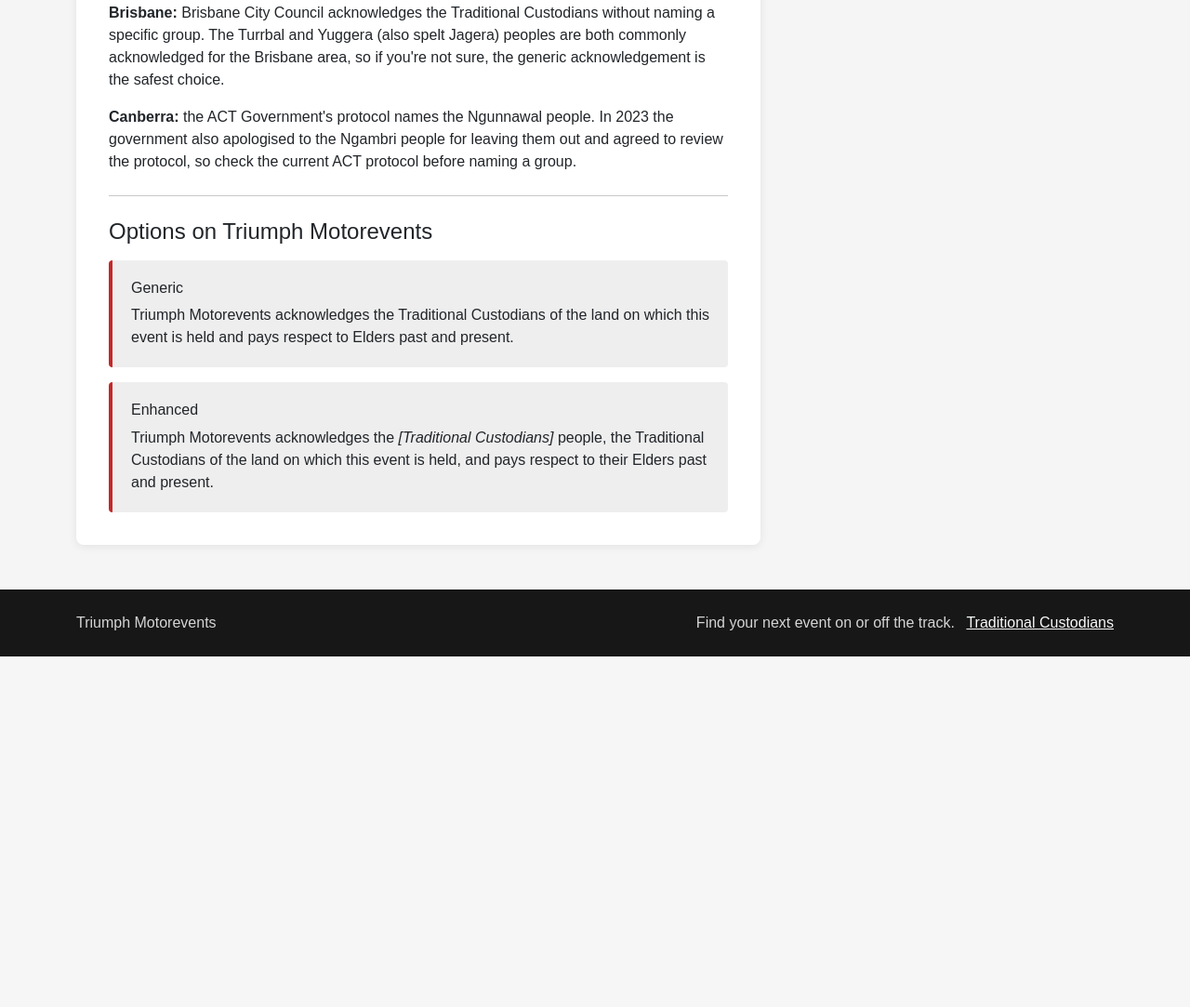
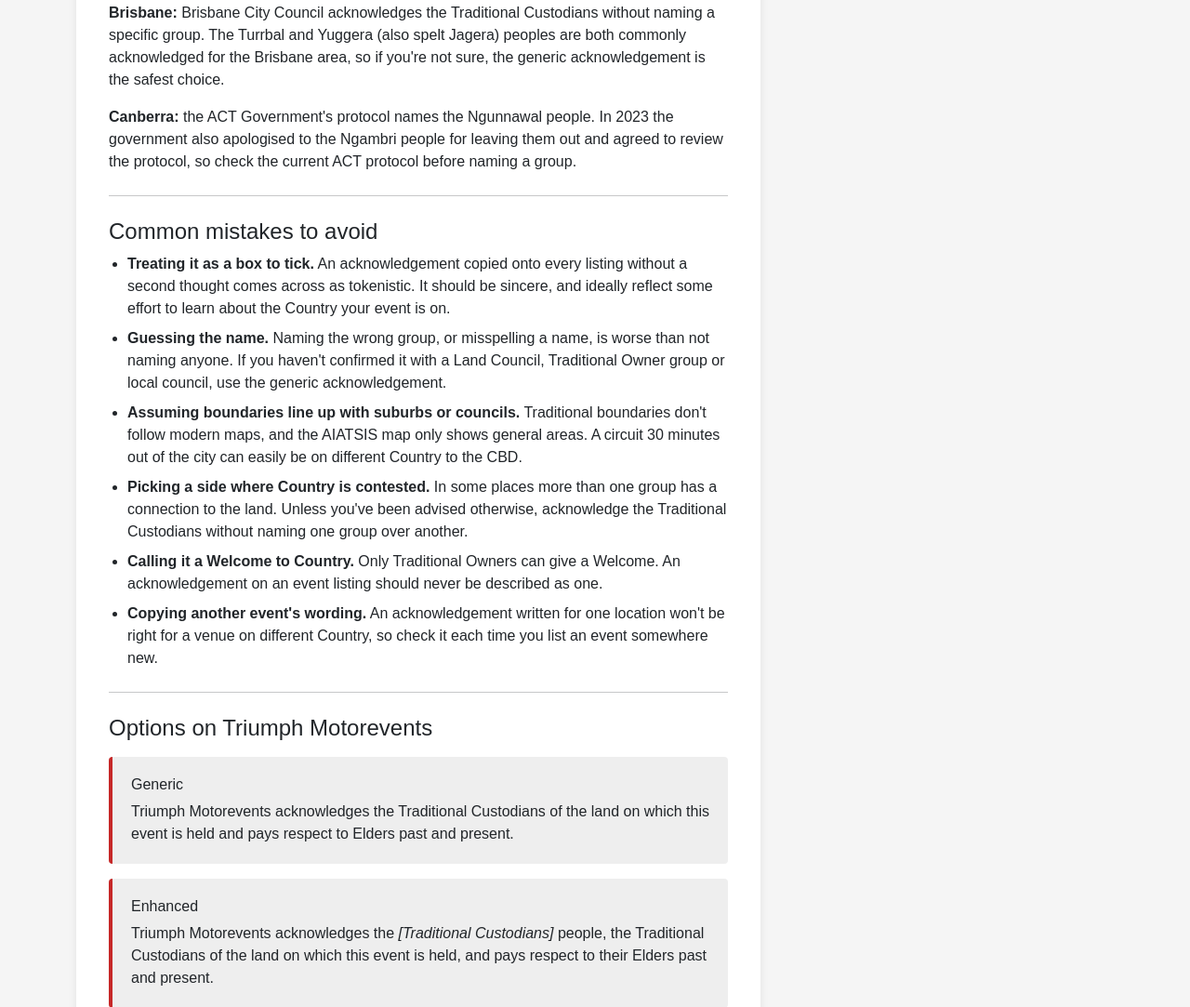
Before and after one commit to jaygunz56/IAB207_Assessment_2-, a Flask app: page /traditional-custodians in a window 1280 px wide. Shown: the part 1426-2509 px from the top of the page at 93% size. Before the commit the page ends 2132 px from the top, so only its background shows below. Run offline with Flask 3, Linux system fonts and the light colour scheme; data that the repository does not hold is empty; some libraries are stand-ins or nearby versions.

Commit message:
Add common acknowledgement mistakes to the guidance page

```diff
--- a/website/templates/traditional-custodians.html
+++ b/website/templates/traditional-custodians.html
@@ -165,6 +165,51 @@
 
 
                             <h2 class="h4">
+                                Common mistakes to avoid
+                            </h2>
+
+                            <ul class="event-details-list">
+                                <li>
+                                    <strong>Treating it as a box to tick.</strong> An acknowledgement copied onto
+                                    every listing without a second thought comes across as tokenistic. It should
+                                    be sincere, and ideally reflect some effort to learn about the Country your
+                                    event is on.
+                                </li>
+                                <li>
+                                    <strong>Guessing the name.</strong> Naming the wrong group, or misspelling a
+                                    name, is worse than not naming anyone. If you haven't confirmed it with a
+                                    Land Council, Traditional Owner group or local council, use the generic
+                                    acknowledgement.
+                                </li>
+                                <li>
+                                    <strong>Assuming boundaries line up with suburbs or councils.</strong>
+                                    Traditional boundaries don't follow modern maps, and the AIATSIS map only
+                                    shows general areas. A circuit 30 minutes out of the city can easily be on
+                                    different Country to the CBD.
+                                </li>
+                                <li>
+                                    <strong>Picking a side where Country is contested.</strong> In some places more
+                                    than one group has a connection to the land. Unless you've been advised
+                                    otherwise, acknowledge the Traditional Custodians without naming one group
+                                    over another.
+                                </li>
+                                <li>
+                                    <strong>Calling it a Welcome to Country.</strong> Only Traditional Owners can
+                                    give a Welcome. An acknowledgement on an event listing should never be
+                                    described as one.
+                                </li>
+                                <li>
+                                    <strong>Copying another event's wording.</strong> An acknowledgement written
+                                    for one location won't be right for a venue on different Country, so check it
+                                    each time you list an event somewhere new.
+                                </li>
+                            </ul>
+
+
+                            <hr class="my-4">
+
+
+                            <h2 class="h4">
                                 Options on Triumph Motorevents
                             </h2>
 
```
